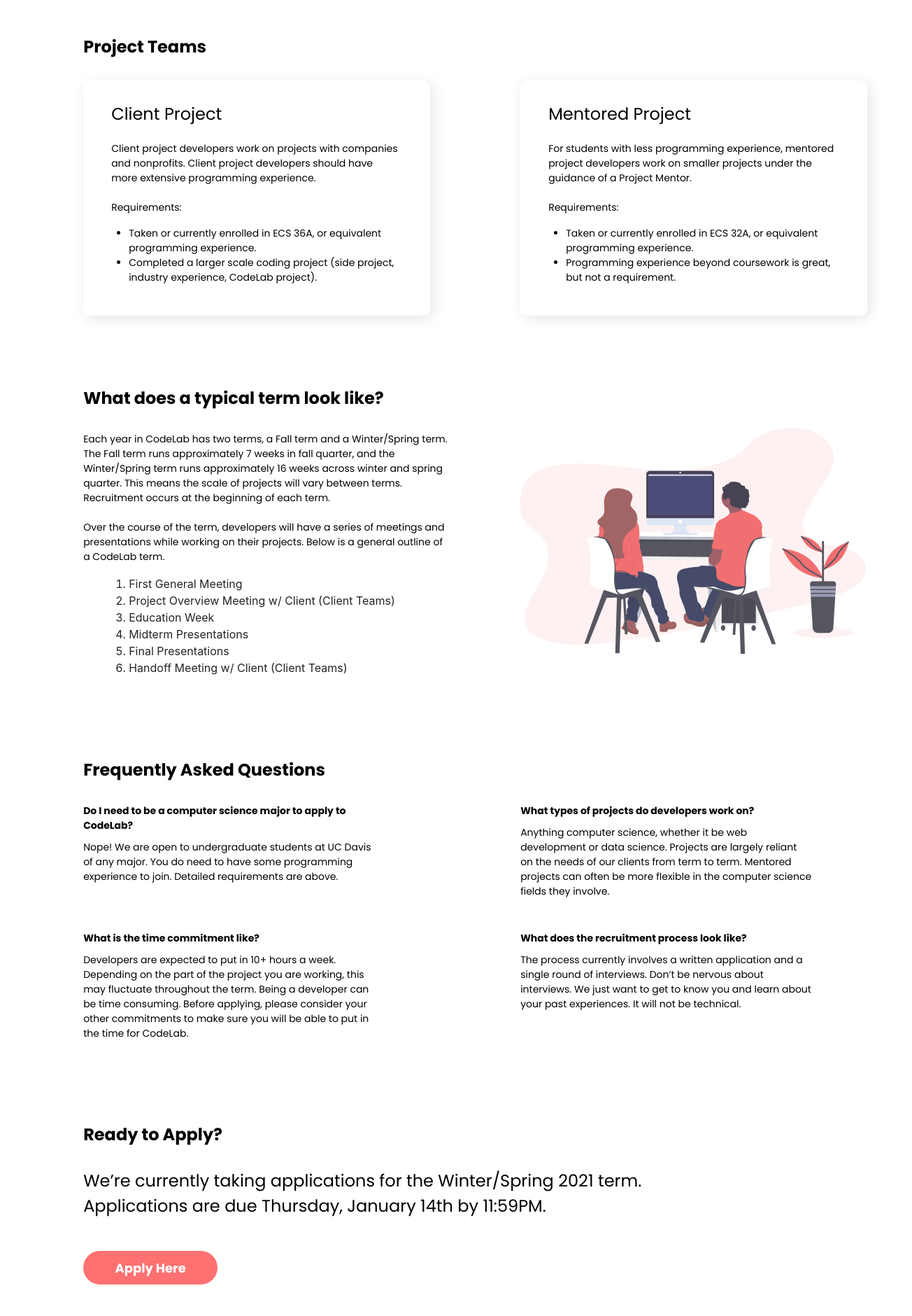
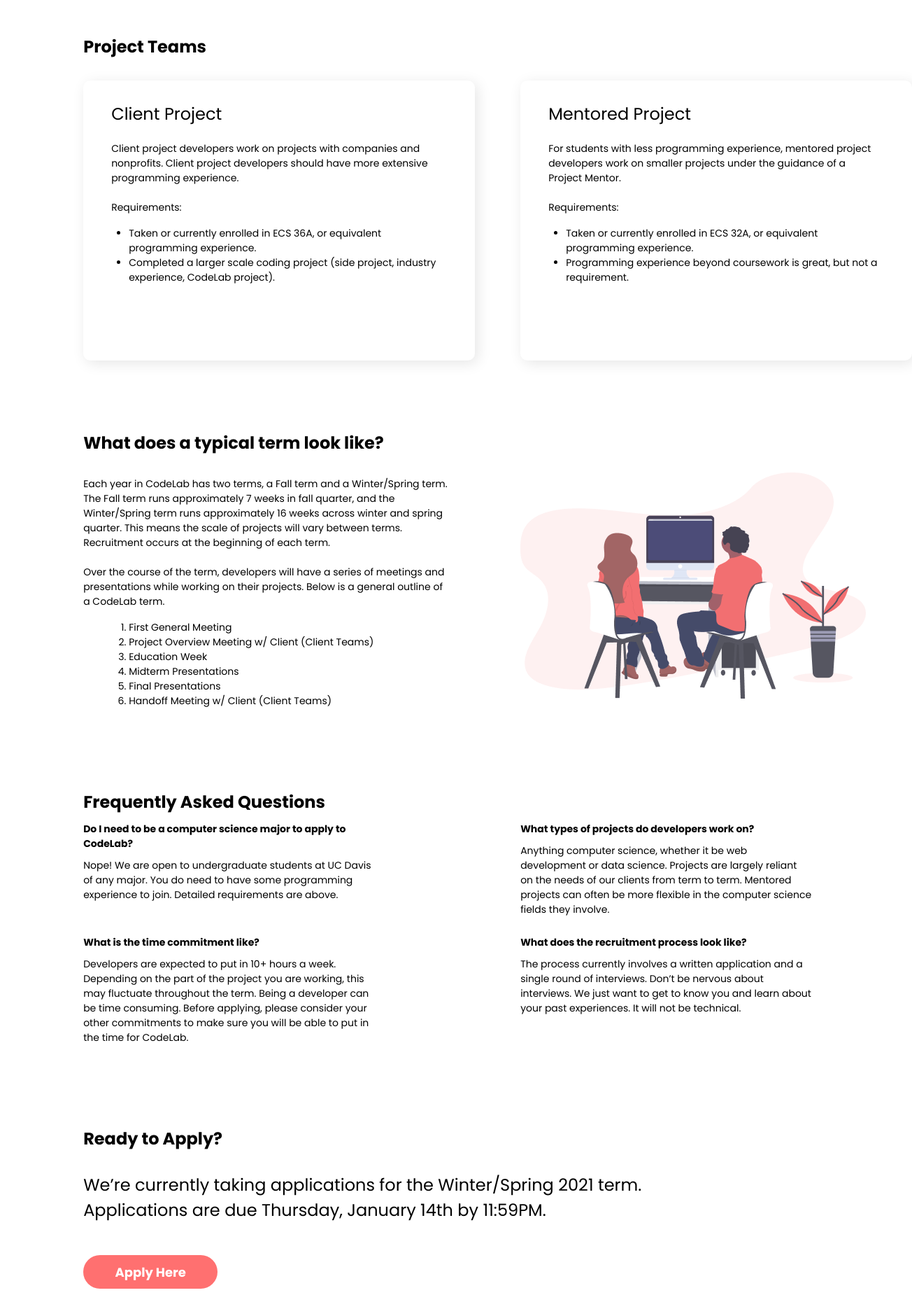
Before and after one commit to omidmogasemi/CodeLab-Website, a React (Create React App) app: page /getinvolved in a window 1280 px wide. Shown: the part 512-2392 px from the top of the page at 70% size, 1304 px wide, since content can reach past the window. Built offline with nearby package versions, Linux system fonts and the light colour scheme.

Commit message:
Finished most mobile optimization, still need to fix image overflow

```diff
--- a/src/components/getInvolved/getInvolved.js
+++ b/src/components/getInvolved/getInvolved.js
@@ -22,8 +22,8 @@ function getInvolved(props) {
                 </Grid>
 
                 <Grid item container>
-                    <Grid item md={1} />
-                    <Grid item xs={6}>
+                    <Grid item xs={2} md={1} />
+                    <Grid item xs={7} md={6} justify="center">
                         <header className="projectteams">Project Teams</header>
                     </Grid>
                 </Grid>
@@ -75,16 +75,16 @@ function getInvolved(props) {
 
 
                 <Grid item container>
-                    <Grid item xs={1} />
-                    <Grid item xs={7} md={5}>
+                    <Grid item md={1} />
+                    <Grid item xs={8} md={5} justify="center">
                         <header class="quarterheader">What does a typical term look like?</header>
-                        <p class="quartertext">
+                        <p class="quartertext" justify="center">
                             Each year in CodeLab has two terms, a Fall term and a Winter/Spring term. The Fall term runs approximately 7 weeks in fall quarter, and the Winter/Spring term runs approximately 16 weeks across winter and spring quarter. This means the scale of projects will vary between terms. Recruitment occurs at the beginning of each term.
                             <br></br>
                             <br></br>
                             Over the course of the term, developers will have a series of meetings and presentations while working on their projects. Below is a general outline of a CodeLab term.
                         </p>
-                            <ol>
+                            <ol class="meetings">
                                 <li>First General Meeting</li>
                                 <li>Project Overview Meeting w/ Client (Client Teams)</li>
                                 <li>Education Week</li>
@@ -94,8 +94,8 @@ function getInvolved(props) {
                             </ol>
 
                     </Grid>
-                    <Grid item md={1} />
-                    <Grid item xs={8} md={4}>
+                    <Grid item xs={4} md={1} />
+                    <Grid item xs={3} md={4}>
                         <div class="qtrimagespace">
                             <img src={GetInvolvedGraphic1} alt="Get Involved!"></img>
                         </div>
@@ -110,30 +110,30 @@ function getInvolved(props) {
                 </Grid>
 
                 <Grid item container>
-                    <Grid item xs={1} />
-                    <Grid item xs={7} md={4} direction="column">
+                    <Grid item md={1} />
+                    <Grid item xs={8} md={4} direction="column" justify="center">
                         <header class="faqsubheader">Do I need to be a computer science major to apply to CodeLab?</header>
                         <p class="faqtext">Nope! We are open to undergraduate students at UC Davis of any major. You do need to have some programming experience to join. Detailed requirements are above.</p>
                     </Grid>
 
-                    <Grid item xs={2} />
+                    <Grid item md={2} />
 
-                    <Grid item xs={7} md={4} direction="column">
+                    <Grid item xs={8} md={4} direction="column" justify="center">
                         <header class="faqsubheader">What types of projects do developers work on?</header>
                         <p class="faqtext">Anything computer science, whether it be web development or data science. Projects are largely reliant on the needs of our clients from term to term. Mentored projects can often be more flexible in the computer science fields they involve.</p>
                     </Grid>
                 </Grid>
 
                 <Grid item container>
-                    <Grid item xs={1} />
-                    <Grid item xs={7} md={4} direction="column">
+                    <Grid item md={1} />
+                    <Grid item xs={8} md={4} direction="column" justify="center">
                         <header class="faqsubheader">What is the time commitment like?</header>
                         <p class="faqtext">Developers are expected to put in 10+ hours a week. Depending on the part of the project you are working, this may fluctuate throughout the term. Being a developer can be time consuming. Before applying, please consider your other commitments to make sure you will be able to put in the time for CodeLab.</p>
                     </Grid>
 
                     <Grid item xs={2} />
 
-                    <Grid item xs={7} md={4} direction="column">
+                    <Grid item xs={8} md={4} direction="column" justify="center">
                         <header class="faqsubheader">What does the recruitment process look like?</header>
                         <p class="faqtext">The process currently involves a written application and a single round of interviews. Don’t be nervous about interviews. We just want to get to know you and learn about your past experiences. It will not be technical.</p>
                     </Grid>
@@ -141,18 +141,18 @@ function getInvolved(props) {
 
                 <Grid item container>
                     <Grid item xs={2} md={1} />
-                    <Grid item xs={11}>
+                    <Grid item xs={5} md={11}>
                         <header class="readytoapply">Ready to Apply?</header>
                     </Grid>
-                    <Grid item xs={2} md={1} />
-                    <Grid item xs={5} md={8}>
+                    <Grid item xs={0} md={1} />
+                    <Grid item xs={10} md={8} justify="center">
                         <p class="applytext">We’re currently taking applications for the Winter/Spring 2021 term. Applications are due Thursday, January 14th by 11:59PM.</p>
                     </Grid>
                 </Grid>
 
                 <Grid item container>
                     <Grid item xs={2} md={1} />
-                    <Grid item xs={4}md={3}>
+                    <Grid item xs={4} md={3}>
                         <Link href="/contactus">
                             <button className="applyButton">
                                 <body1>Apply Here</body1>
--- a/src/css/getInvolved.css
+++ b/src/css/getInvolved.css
@@ -54,8 +54,8 @@ body {
 
 .clientbox {
   /* position: absolute;*/
-  width: 31rem;
-  height: 21rem;
+  width: 35rem;
+  height: 25rem;
   /*left: 200px;
   top: 768px; */
   background: #ffffff;
@@ -98,6 +98,22 @@ body {
 
   color: #000000;
 }
+
+@media (max-width: 768px) {
+  .clientbox {
+    /* position: absolute;*/
+    width: 23rem;
+    height: 23rem;
+    /*left: 200px;
+    top: 768px; */
+    background: #ffffff;
+    /* Drop Shadow */
+
+    box-shadow: 4px 4px 20px rgba(0, 0, 0, 0.1);
+    border-radius: 10px;
+  }
+}
+
 li {
   margin-left: 25px;
 }
@@ -119,8 +135,8 @@ li {
 
 .mentorbox {
   /* position: absolute;*/
-  width: 31rem;
-  height: 21rem;
+  width: 35rem;
+  height: 25rem;
   /* left: 730px;
   top: 768px; */
   background: #ffffff;
@@ -179,6 +195,21 @@ li {
   color: #000000;
 }
 
+@media (max-width: 768px) {
+  .mentorbox {
+    /* position: absolute;*/
+    width: 23rem;
+    height: 23rem;
+    /*left: 200px;
+    top: 768px; */
+    background: #ffffff;
+    /* Drop Shadow */
+
+    box-shadow: 4px 4px 20px rgba(0, 0, 0, 0.1);
+    border-radius: 10px;
+  }
+}
+
 .quarterheader {
   /* position: absolute;*/
   /* width: 1034px;
@@ -211,13 +242,35 @@ li {
   color: #000000;
 }
 
+.meetings {
+  font-family: Poppins;
+  font-style: normal;
+  font-weight: normal;
+  font-size: 14px;
+  line-height: 21px;
+
+  color: #000000;
+}
+
 .qtrimagespace {
   /*position: absolute;*/
   margin-top: 10rem;
-  width: 494px;
-  height: 323px;
+  width: 100%;
+  height: auto;
   /* left: 803px;
   top: 1299px; */
+}
+
+@media (max-width: 768px) {
+  .qtrimagespace {
+    /*position: absolute;*/
+    margin-top: 2rem;
+    width: 100%;
+    height: auto;
+    margin-bottom: 3rem;
+    /* left: 803px;
+    top: 1299px; */
+  }
 }
 
 .faqheader {
@@ -232,7 +285,7 @@ li {
 }
 
 .faqsubheader {
-  padding-top: 30px;
+  padding-top: 10px;
   font-family: Poppins;
   font-style: normal;
   font-weight: bold;
@@ -276,6 +329,20 @@ li {
   color: #000000;
 }
 
+@media (max-width: 768px) {
+  .applytext {
+    padding-top: 30px;
+    padding-bottom: 30px;
+    font-family: Poppins;
+    font-style: normal;
+    font-weight: normal;
+    font-size: 16px;
+    line-height: 36px;
+
+    color: #000000;
+  }
+}
+
 .applyButton {
   width: 12rem;
   margin-bottom: 0px;
```
